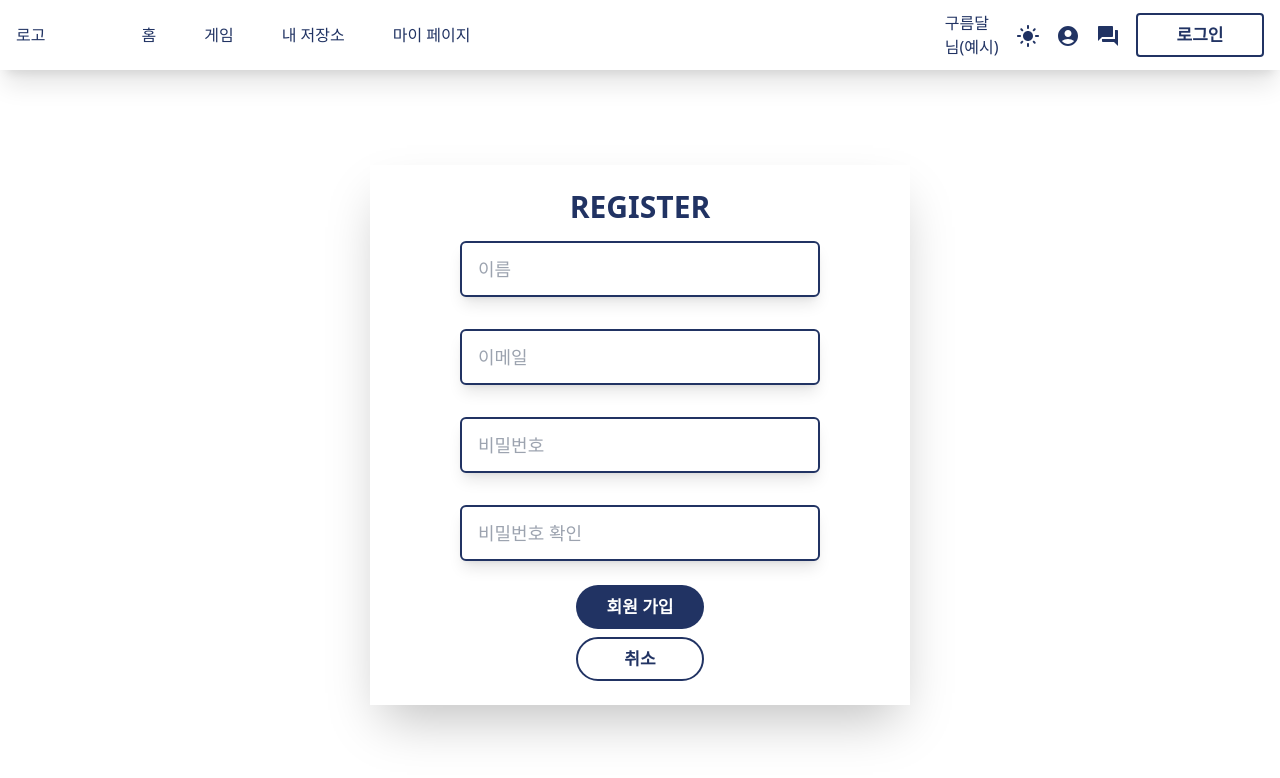
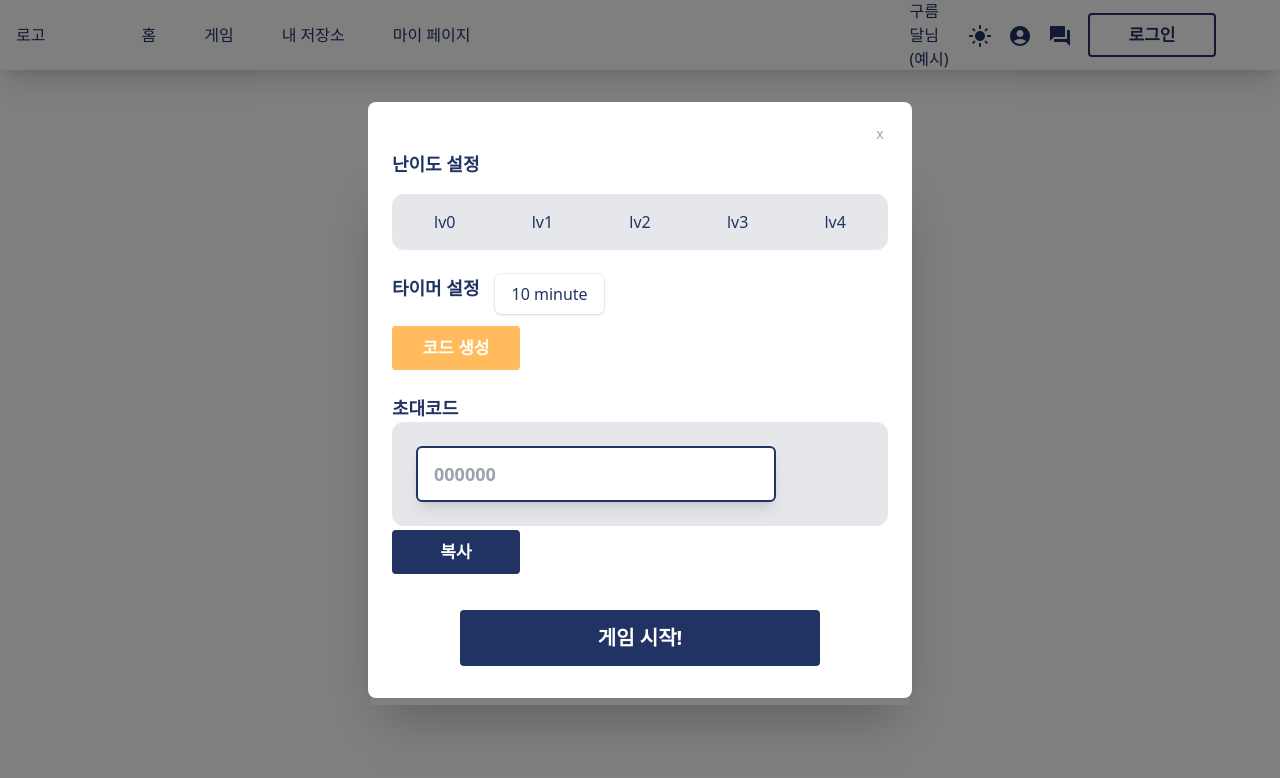
Before and after one commit to gooormmoon/algorithm-fighter-front, a React (Create React App) app: page /register in a window 1280 px wide. Both pictures are taken after a click on the button "게임". Shown: the top 778 px of the page. Built offline with nearby package versions, Linux system fonts and the light colour scheme.

Commit message:
feat: CreateModal 생성

```diff
--- a/src/components/Common/Modal/index.tsx
+++ b/src/components/Common/Modal/index.tsx
@@ -1,39 +1,49 @@
-import { useState } from "react";
+import React, { useEffect } from 'react';
 
-const Modal = () => {
-  const [isOpen, setIsOpen] = useState(false);
+interface ModalProps {
+  children: React.ReactNode;
+  isOpen: boolean;
+  onClose: () => void;
+}
 
-  const openModalHandler = () => {
-    setIsOpen(!isOpen);
-  };
+export const Modal: React.FC<ModalProps> = ({ children, isOpen, onClose }) => {
+  useEffect(() => {
+    if (isOpen) {
+      document.body.style.overflow = 'hidden';
+    } else {
+      document.body.style.overflow = 'unset';
+    }
+
+    return () => {
+      document.body.style.overflow = 'unset';
+    };
+  }, [isOpen]);
 
   return (
     <div className="flex">
-      <button
-        onClick={openModalHandler}
-        className=" py-3 px-6 rounded-lg cursor-pointer"
-      >
-        {isOpen ? "Opened!" : "event"}
-      </button>
-
       {isOpen && (
         <div
-          className="fixed inset-0 flex justify-center items-center bg-black bg-opacity-50"
-          onClick={openModalHandler}
+          className="fixed inset-0 flex justify-center items-center bg-black bg-opacity-50 z-50"
+          onClick={onClose}
         >
-          <div className="relative p-4 w-full max-w-md max-h-full">
+          <div className="relative p-4 w-full max-w-xl max-h-full">
             <div
-              className="bg-white p-6 rounded-lg w-96"
+              className="bg-white p-6 rounded-lg w-full relative"
               onClick={(e) => e.stopPropagation()}
             >
               <button
                 type="button"
-                onClick={openModalHandler}
-                className="absolute top-4 end-12 text-gray-400 bg-transparent hover:bg-gray-200 hover:text-gray-900 rounded-lg text-sm w-8 h-8 ms-auto inline-flex justify-center items-center dark:hover:bg-gray-600 dark:hover:text-white"
+                onClick={onClose}
+                className="absolute top-4 right-4 text-gray-400 bg-transparent hover:bg-gray-200 hover:text-gray-900 rounded-lg text-sm w-8 h-8 flex justify-center items-center dark:hover:bg-gray-600 dark:hover:text-white"
               >
                 x
               </button>
-              <div className="mt-6 text-lg text-secondary">Goormdal</div>
+              <div className="mt-6 text-lg text-[#213363] font-semibold">
+                난이도 설정
+              </div>
+              <div className="mt-4">
+                {children}
+              </div>
             </div>
           </div>
         </div>
--- a/src/components/Common/RadioButton/index.tsx
+++ b/src/components/Common/RadioButton/index.tsx
@@ -9,8 +9,8 @@ export function RadioButton() {
   };
 
   return (
-    <main className="min-h-screen place-items-center">
-      <div className="grid w-[40rem] grid-cols-5 gap-2 rounded-xl bg-gray-200 p-2">
+    <div className="w-full flex justify-center">
+      <div className="grid w-full grid-cols-5 gap-2 rounded-xl bg-gray-200 p-2">
         {levels.map((option) => (
           <div key={option}>
             <input
@@ -31,7 +31,7 @@ export function RadioButton() {
           </div>
         ))}
       </div>
-    </main>
+    </div>
   );
 }
 export default RadioButton;
--- a/src/components/Common/index.tsx
+++ b/src/components/Common/index.tsx
@@ -1,4 +1,4 @@
-export { default as Button } from "./Button";
+export { default as Button } from "./button";
 export { default as Dropdown } from "./Dropdown";
 export { default as Input } from "./Input";
 export { default as Modal } from "./Modal";
--- a/src/components/Layout/Header/index.tsx
+++ b/src/components/Layout/Header/index.tsx
@@ -6,7 +6,7 @@ import LightModeIcon from "@mui/icons-material/LightMode";
 import DarkModeIcon from "@mui/icons-material/DarkMode";
 import Profile from "./Profile";
 import { Button } from "../../Common";
-// import { CreateModal } from "../../../pages/Game/GameModal";
+import { CreateModal } from "../../../pages/Game/GameModal";
 
 const Header = () => {
   const navigate = useNavigate();
@@ -78,9 +78,9 @@ const Header = () => {
           />
         </li>
       </ul>
-      {/* {isModalOpen && (
+      {isModalOpen && (
         <CreateModal isOpen={isModalOpen} onClose={closeModalHandler} />
-      )} */}
+      )}
     </header>
   );
 };
--- a/src/pages/Game/GameModal/CreateModal/index.tsx
+++ b/src/pages/Game/GameModal/CreateModal/index.tsx
@@ -1,10 +1,12 @@
 // CreateModal.tsx
 import React, { useState } from "react";
+import useInputChange from "../../../../hooks/useInputChange";
 import {
   Dropdown,
   Modal,
   RadioButton,
   Button,
+  Input
 } from "../../../../components/Common/";
 
 interface CreateModalProps {
@@ -18,40 +20,70 @@ const CreateModal: React.FC<CreateModalProps> = ({ isOpen, onClose }) => {
     numberOptions[0]
   );
 
+  const example = {
+    code : ""
+    };
+
+  const [randomCode, handleRandomCode] = useInputChange(example.code);
+
   return (
-    <div></div>
-    // <Modal
-    //   buttonText=""
-    //   modalTitle="난이도 설정"
-    //   isOpen={isOpen}
-    //   onClose={onClose}
-    // >
-    //   <div className="mb-6">
-    //     <RadioButton />
-    //   </div>
-    //   <div className="mt-6 flex item-center">
-    //     <span className="mr-4 text-lg text-[#213363] font-semibold">
-    //       타이머 설정
-    //     </span>
-    //     <Dropdown
-    //       options={numberOptions}
-    //       selectedValue={selectedNumber}
-    //       onChange={(value) => setSelectedNumber(value)}
-    //       showMinutes={true}
-    //     />
-    //   </div>
-    //   <div className="flex justify-center p-3 ">
-    //     <div className="mx-3">
-    //       <Button
-    //         type="submit"
-    //         size="medium_small_radius"
-    //         color="primary"
-    //         textColor="primary_font"
-    //         name="코드 생성"
-    //       />
-    //     </div>
-    //   </div>
-    // </Modal>
+    <Modal
+      isOpen={isOpen}
+      onClose={onClose}
+    >
+      <RadioButton />
+      <div className="mt-6 flex item-center">
+        <span className="mr-4 text-lg text-[#213363] font-semibold">
+          타이머 설정
+        </span>
+        <Dropdown
+          options={numberOptions}
+          selectedValue={selectedNumber}
+          onChange={(value) => setSelectedNumber(value)}
+          showMinutes={true}
+        />
+      </div>
+        <div className="mt-3 flex">
+          <Button
+            type="submit"
+            size="medium_small_radius"
+            color="primary"
+            textColor="primary_font"
+            name="코드 생성"
+          />
+      </div>
+      <div className="flex-col mt-6 text-lg text-[#213363] font-semibold mb-2">
+          초대코드
+        <div className="grid w-full grid-cols-5 gap-2 rounded-xl bg-gray-200 p-2">
+        <Input
+          type='text'
+          placeholder="000000"
+          value={randomCode}
+          onChange={handleRandomCode}
+          name="test"
+          size="large"
+          />
+        </div>
+        <div className="mt-1 flex">
+          <Button
+            type="submit"
+            size="medium_small_radius"
+            color="secondary"
+            textColor="secondary_font"
+            name="복사"
+            />
+        </div>
+        <div className="mt-9 flex justify-center">
+          <Button
+            type="submit"
+            size="large_radius"
+            color="secondary"
+            textColor="secondary_font"
+            name="게임 시작!"
+            />
+        </div>
+      </div>
+    </Modal>
   );
 };
 
```
